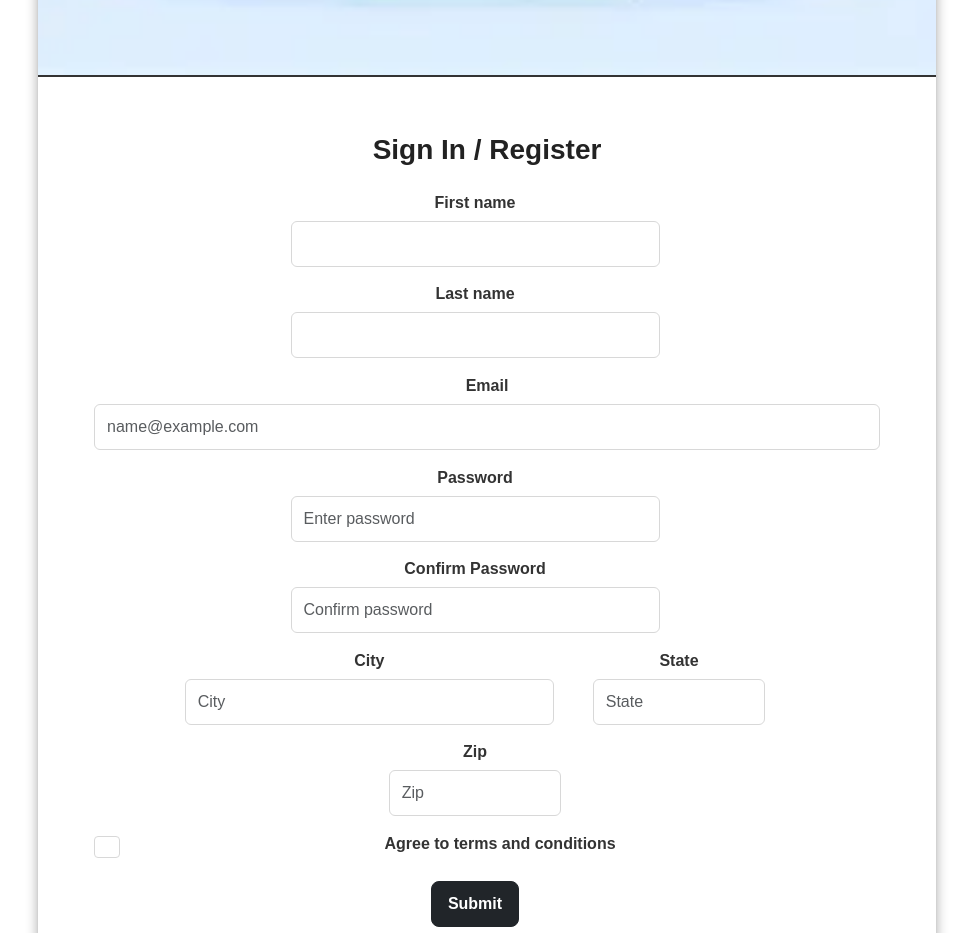
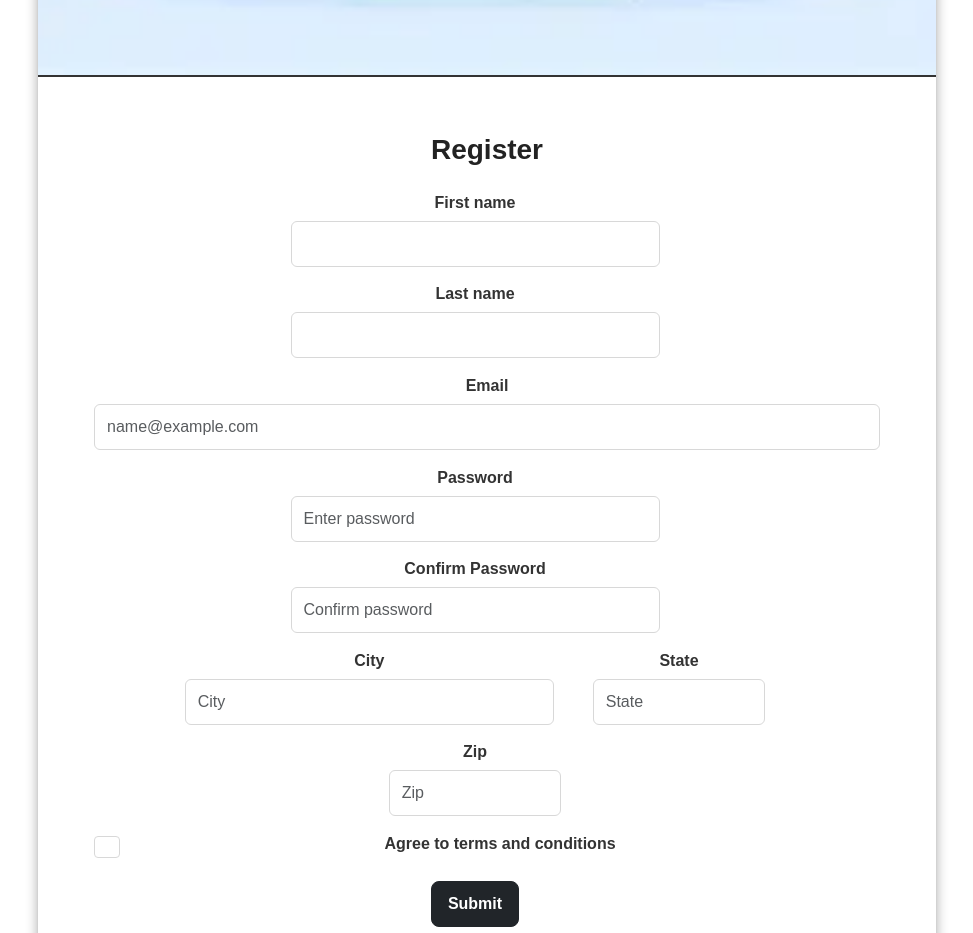
Before and after one commit to imposterbharathkumarburugu15-cpu/CINEFLIX, a React (Vite) app: page /sign in a window 1280 px wide. Shown: the part 960-1893 px from the top of the page, without its empty margins (153-1126 px from the left). Built offline with nearby package versions, Linux system fonts and the light colour scheme.

Commit message:
Change heading from 'Sign In / Register' to 'Register'

```diff
--- a/src/Signin.jsx
+++ b/src/Signin.jsx
@@ -34,12 +34,12 @@ const Sign = () => {
       <Container fluid className="d-flex justify-content-center align-items-start">
         <Card className="signin-card midterm">
           <div className="signin-left">
-            <img src={l1} alt="illustration" className="signin-img" />
+             <img src={l1} alt="illustration" className="signin-img" />
           </div>
 
           <div className="signin-right">
             <Card.Body>
-              <h2 className="mb-4">Sign In / Register</h2>
+              <h2 className="mb-4"> Register</h2>
 
               <Formik
                 initialValues={{
```
